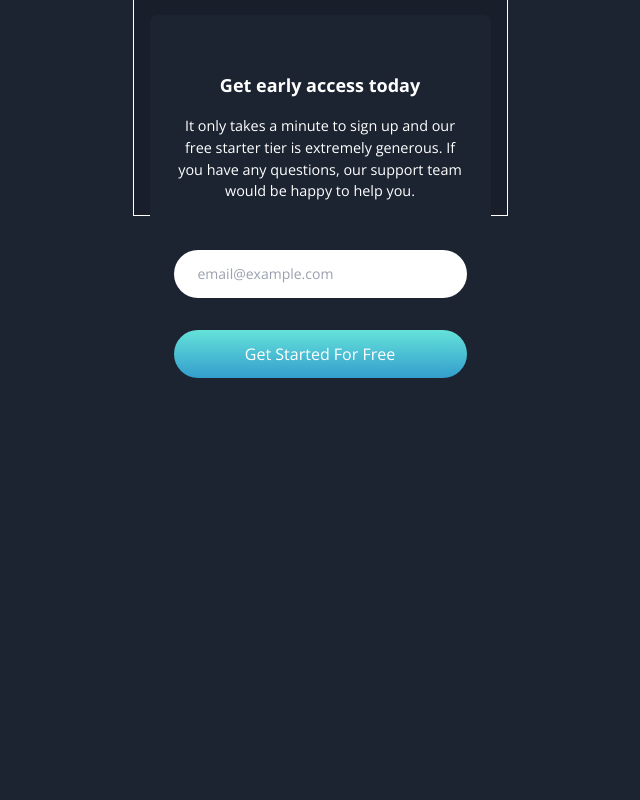
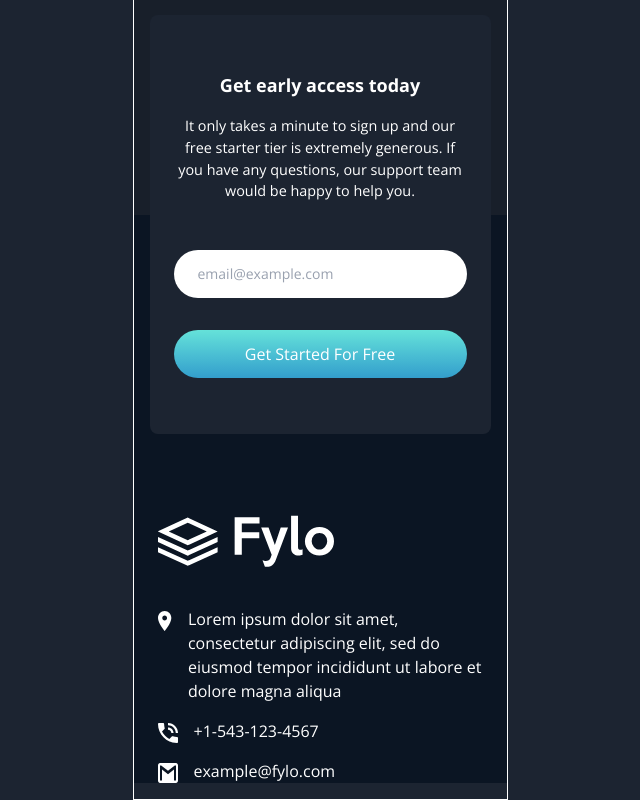
Before and after one commit to VeroZuliani/Fylo-landing-page, a React (Vite) app: page / in a window 1280 px wide. Shown: the part 3323-4123 px from the top of the page, without its empty margins (320-960 px from the left). Before the commit the page ends 3757 px from the top, so only its background shows below. Built offline with nearby package versions, Linux system fonts and the light colour scheme; a web font is replaced by a local one.

Commit message:
Realice estructura y estilo de contact para footer

```diff
--- a/src/App.tsx
+++ b/src/App.tsx
@@ -1,5 +1,6 @@
 import './App.css'
 import { Features } from './components/features'
+import { Footer } from './components/footer'
 import { Forms } from './components/forms'
 import { Header } from './components/header'
 import { Hero } from './components/hero'
@@ -26,6 +27,7 @@ function App() {
 
       <section className='bg-Navy-950 relative'>
         <Forms/>
+        <Footer/>
       </section>
 
 
--- /dev/null
+++ b/src/components/contact.tsx
@@ -0,0 +1,40 @@
+
+interface Contact{
+    icon: string;
+    alt: string;
+    text: string;
+}
+
+const contact : Contact[] = [
+    {
+        icon: "/images/icon-location.svg",
+        alt: "icon location",
+        text: "Lorem ipsum dolor sit amet, consectetur adipiscing elit, sed do eiusmod tempor incididunt ut labore et dolore magna aliqua",
+    },
+    {
+        icon: "/images/icon-phone.svg",
+        alt: "icon phone",
+        text: "+1-543-123-4567",
+    },
+    {
+        icon: "/images/icon-email.svg",
+        alt: "icon email",
+        text: "example@fylo.com",
+    },
+]
+
+export const Contact = () => {
+  return (
+    <div>
+        {
+            contact.map(({icon, alt, text} : Contact ) => (
+                <div className=" flex mb-4 px-6">
+                    <img className="mr-4 mt-1 w-5 h-5" src={icon} alt={alt} />
+                    <p>{text}</p>
+                </div>
+            ))
+        }
+
+    </div>
+  )
+}
--- /dev/null
+++ b/src/components/footer.tsx
@@ -0,0 +1,13 @@
+import { Contact } from "./contact"
+
+
+export const Footer = () => {
+  return (
+    <div className="pt-[300px]">
+        <img className="px-6 mb-10" src="/images/logo.svg" alt="logo" />
+
+        <Contact/>
+
+    </div>
+  )
+}
```
